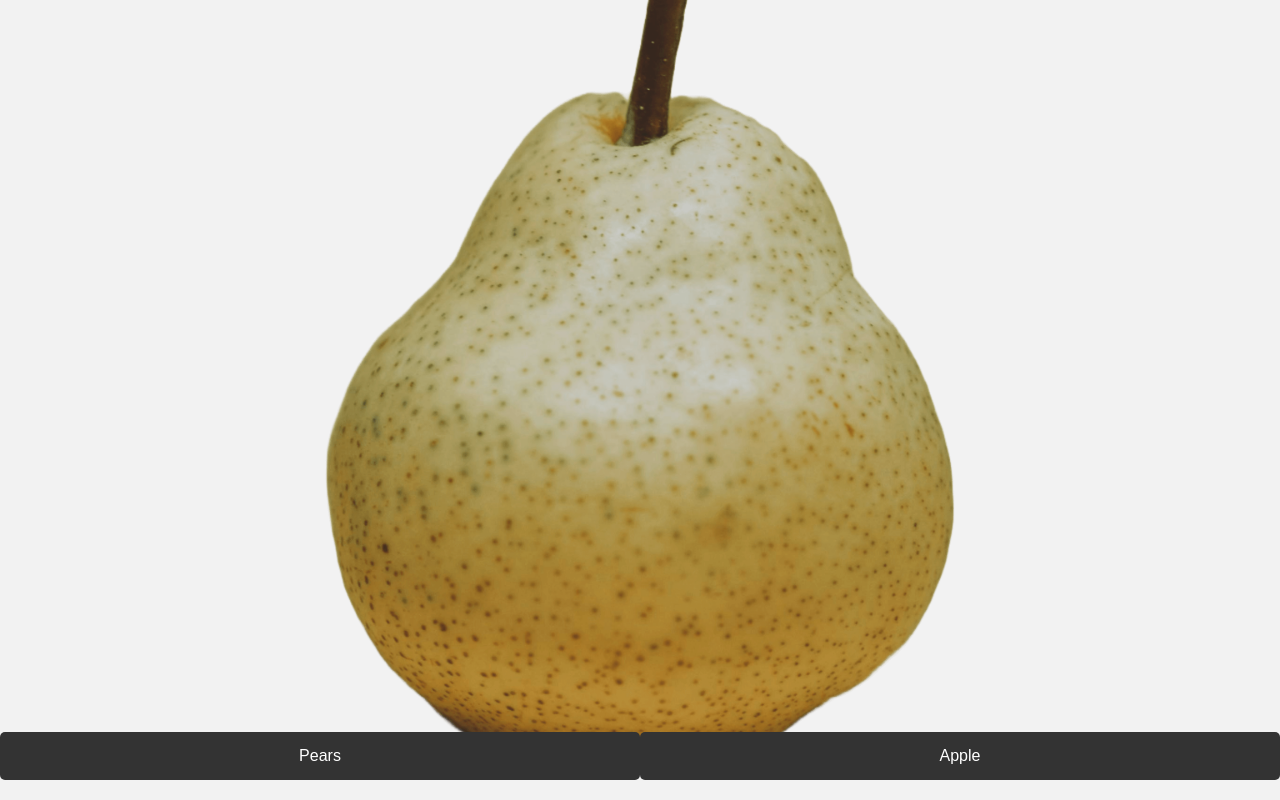
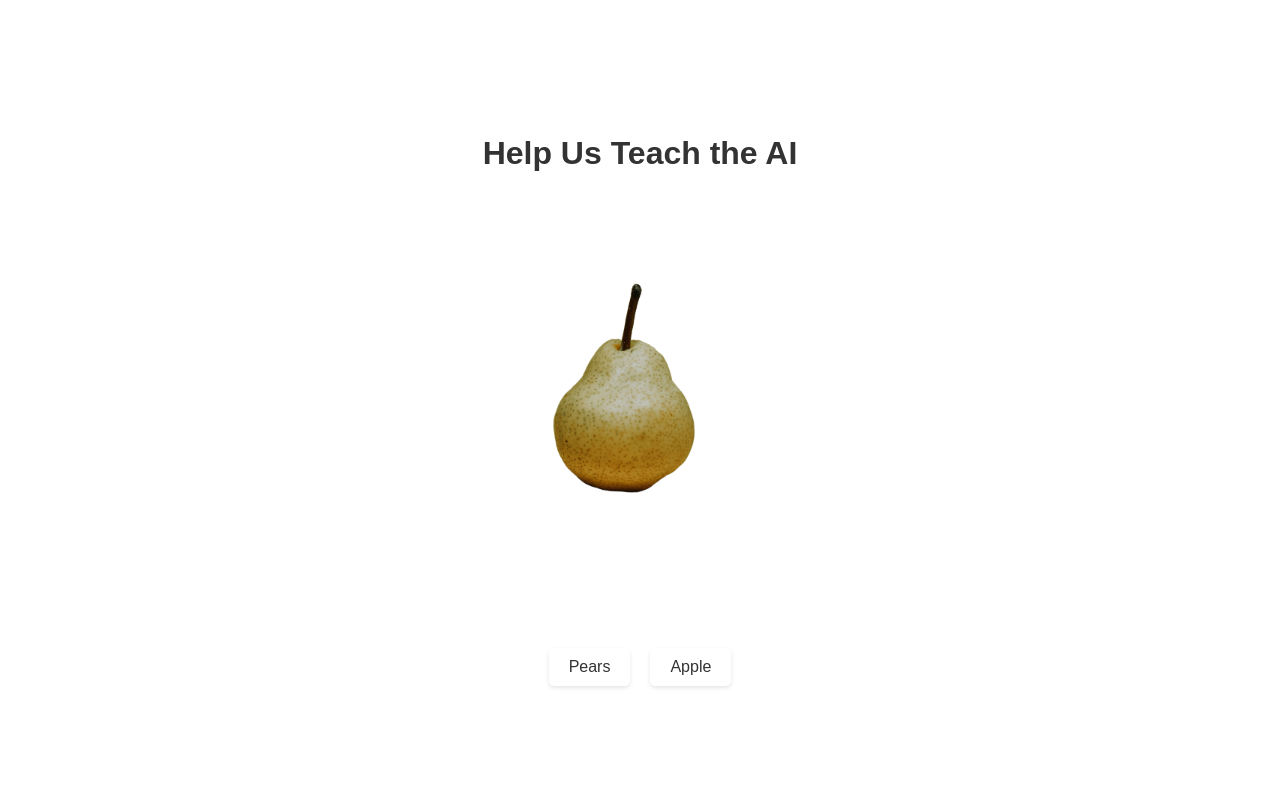
Before and after one commit to josesuarezcordova/pwa_app, a React (Create React App) app: page / in a window 1280 px wide. Built offline with nearby package versions, Linux system fonts and the light colour scheme; no server answers.

Commit message:
Update layaout of landing screen

```diff
--- a/src/components/LoadComponent.js
+++ b/src/components/LoadComponent.js
@@ -86,11 +86,14 @@ const LoadComponent = () => {
         testFirestoreConnection();
     }, []);
     return (
-        <div className='background-container' style={{ backgroundImage: `url(${randomImage.src})` }}>
-            <div className='overlay'></div>
+        <div className="background-container">
+            <h1 className='title'>Help Us Teach the AI</h1>
+            <div className="image-container">
+                <img src={randomImage.src} alt="Random" />
+            </div>
             <div className="button-container">
-                <button className="button" onClick={()=> handleSelection('pear')}>Pears</button>
-                <button className="button" onClick={()=> handleSelection('apple')}>Apple</button>
+            <button className="button" onClick={()=> handleSelection('pear')}>Pears</button>
+            <button className="button" onClick={()=> handleSelection('apple')}>Apple</button>
             </div>
         </div>
     );
--- a/src/components/styles/LoadComponent.css
+++ b/src/components/styles/LoadComponent.css
@@ -1,10 +1,49 @@
 .background-container {
+    width: 100vw; /* Full viewport width */
+    height: 100vh; /* Full viewport height */
+    background-color: #ffffff; /* Set background color to white */
+    display: flex; /* Enable flexbox for layout */
+    flex-direction: column; /* Stack elements vertically */
+    justify-content: center; /* Center content vertically */
+    align-items: center; /* Center content horizontally */
     position: relative;
-    width: 100vw;
-    height: 100vh;
-    background-size: cover;
-    background-position: center;
-    background-repeat: no-repeat;
+    padding: 20px; /* Add some padding around the container */
+    box-sizing: border-box; /* Include padding in width/height calculations */
+}
+
+.title {
+    font-size: 2rem; /* Large font size for the title */
+    font-weight: bold;
+    color: #333; /* Dark text color */
+    margin-bottom: 20px; /* Add space below the title */
+    text-align: center; /* Center the title text */
+}
+
+.image-container img {
+    max-width: 90%; /* Ensure the image doesn't exceed 90% of the viewport width */
+    max-height: 60vh; /* Ensure the image doesn't exceed 60% of the viewport height */
+    object-fit: contain; /* Ensure the entire image is visible */
+    margin-bottom: 20px; /* Add space below the image */
+}
+
+.button-container {
+    display: flex;
+    gap: 20px; /* Add spacing between buttons */
+}
+
+.button {
+    padding: 10px 20px;
+    font-size: 16px;
+    border: none;
+    border-radius: 5px;
+    background-color: #ffffff;
+    color: #333;
+    cursor: pointer;
+    transition: background-color 0.3s ease;
+    box-shadow: 0 2px 4px rgba(0, 0, 0, 0.1); /* Add a subtle shadow */
+}
+.button:hover {
+    background-color: #f0f0f0;
 }
 
 .overlay {
@@ -13,38 +52,29 @@
     left: 0;
     width: 100%;
     height: 100%;
-    background-color: rgba(255, 255, 255, 0.1); /* White background with transparency */
-    display: flex;
-    justify-content: center;
-    align-items: center;
-    text-align: center;
+    background-color: rgba(0, 0, 0, 0.5); /* Semi-transparent overlay */
+    z-index: 1; /* Ensure it appears above the background */
 }
 
 .button-container {
-    position: absolute;
-    bottom: 20px;
-    width: 100%;
+    z-index: 2; /* Ensure buttons appear above the overlay */
     display: flex;
-    justify-content: center;
-    align-items: center;
+    gap: 20px; /* Add spacing between buttons */
 }
 
 .button{
-    width: 50%;
-    padding: 15px 30px;
-    font-size: 1rem;
-    font-family: Arial, Helvetica, sans-serif;
-    background-color: #333;
-    color: white;
+    padding: 10px 20px;
+    font-size: 16px;
     border: none;
     border-radius: 5px;
+    background-color: #ffffff;
+    color: #333;
     cursor: pointer;
     transition: background-color 0.3s ease;
-    text-align: center;
 }
 
 .button:hover {
-    background-color: #555;
+    background-color: #f0f0f0;
 }
 
 h1 {
```
